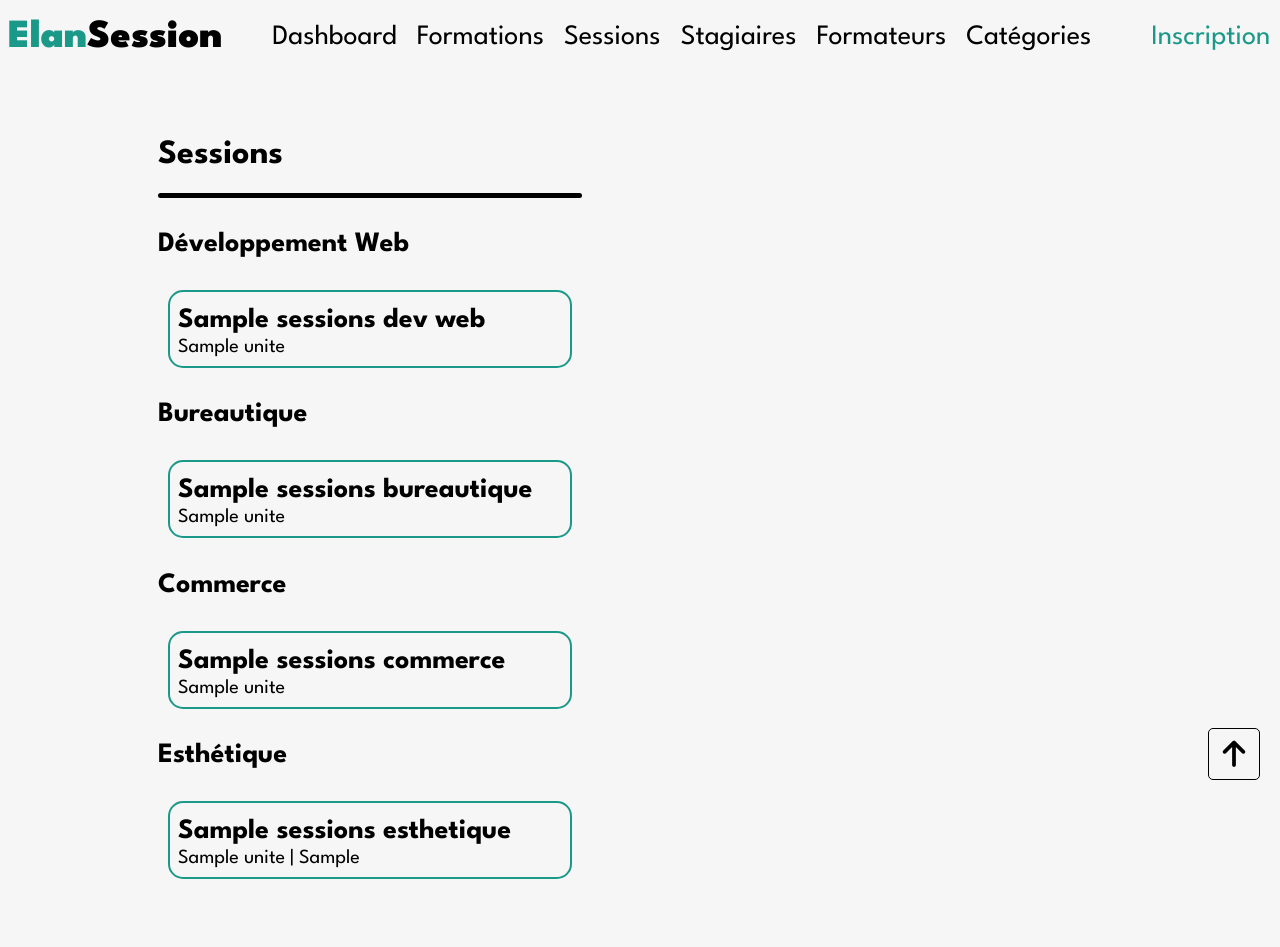
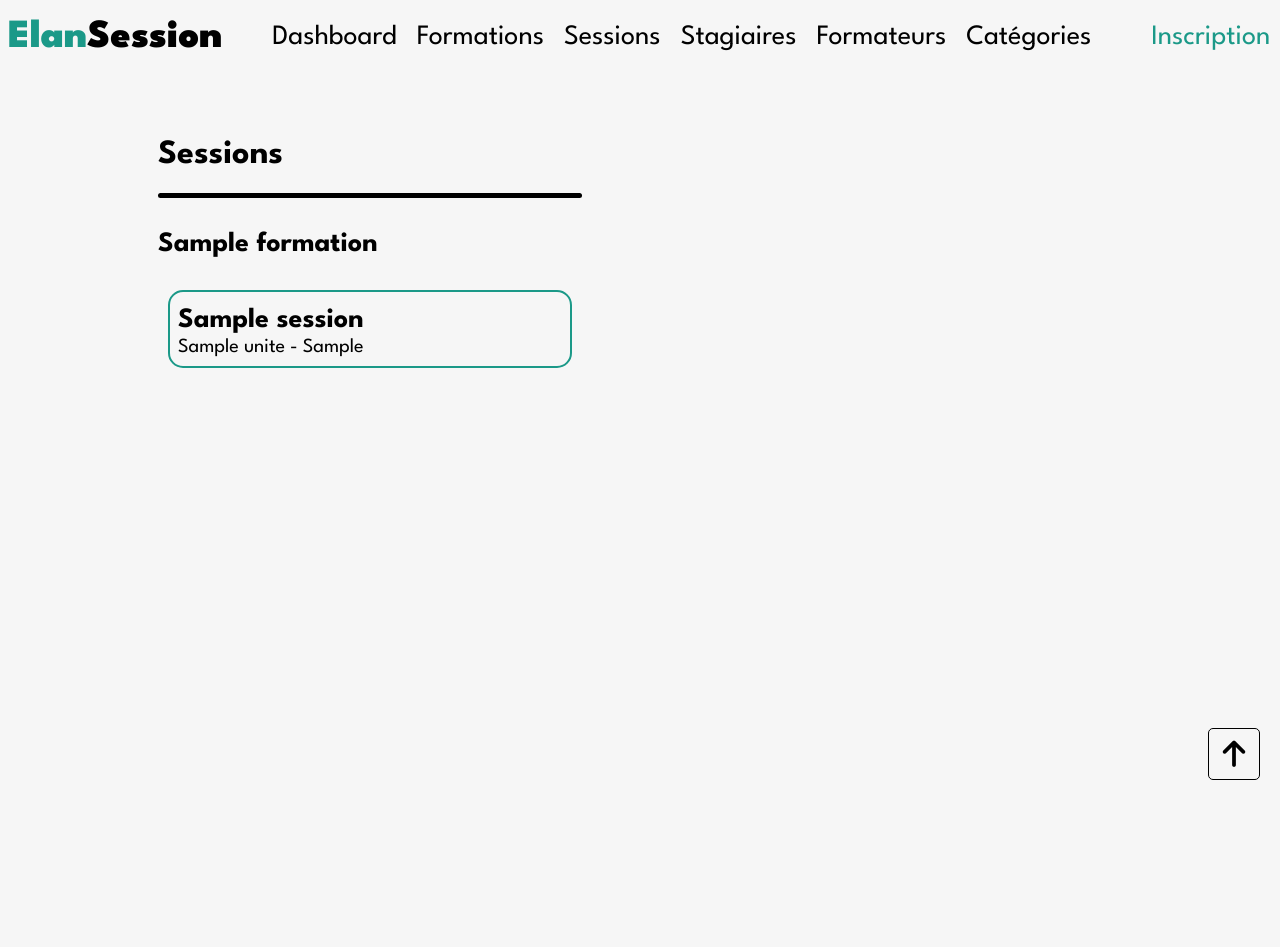
Before and after one commit to FutRR/SymfonySession, a Symfony app: template templates/session/index.html.twig in a window 1280 px wide; the page is wider, and only the part inside the window is pictured. After the commit the page ends 780 px from the top of that part, so only its background shows below. Run offline with Twig, Linux system fonts and the light colour scheme; the template is opened without the code that fills it: most values are stand-ins (such as "Sample title", 1, 10 or a date in 2020); some libraries are stand-ins or nearby versions.

Commit message:
changed sessions list method & vue for optimization

```diff
--- a/public/css/style.css
+++ b/public/css/style.css
@@ -375,6 +375,11 @@ main{
         transform: scale(1.05);
     }
 
+    .session{
+        display: flex;
+        justify-content: space-between;
+    }
+
 
     /* STAGIAIRE */
 
--- a/templates/session/index.html.twig
+++ b/templates/session/index.html.twig
@@ -12,18 +12,24 @@
 </div>
 <div class="line"></div>
 
-    {% if sessionsDevWeb | length > 0 %}
+    {# {% if sessionsDevWeb | length > 0 %}
         <div class="sous-titre">
             <h2>Développement Web</h2>
         </div>
         {% for session in sessionsDevWeb %}
             <div class="list session">
+                <div class="text">
                     <a href="{{ path('show_session', {'id': session.id}) }}">
                         <h3>{{ session.nomSession }}</h3>
                             {% for programme in session.programmes %}
                                 {{ programme.unite.nomUnite }}{% if not loop.last %} - {% endif %}
                             {% endfor %}
                     </a>
+                </div>
+                {% if is_granted('ROLE_ADMIN') %}
+                    <a class="btn delete" href="{{ path('delete_session', {'id': session.id}) }}">Supprimer</a>
+                {% endif %}
+
             </div>
         {% endfor %}
     {% endif %}
@@ -74,7 +80,36 @@
         </a>
     </div>
 {% endfor %}
+{% endif %} #}
+
+    {% for formation in formations %}
+
+    <div class="sous-titre">
+        <h2>{{ formation }}</h2>
+    </div>
+    {% if formation.sessions | length > 0 %}
+        {% for session in formation.sessions %}
+            <div class="list session">
+                <div class="text">
+                    <a href="{{ path('show_session', {'id': session.id}) }}">
+                        <h3>{{ session.nomSession }}</h3>
+                            {% for programme in session.programmes %}
+                                {{ programme.unite.nomUnite }} - {{ programme.nbJours }}{% if not loop.last %} | {% endif %}
+                            {% endfor %}
+                    </a>
+                </div>
+                {% if is_granted('ROLE_ADMIN') %}
+                    <a class="btn delete" href="{{ path('delete_session', {'id': session.id}) }}">Supprimer</a>
                 {% endif %}
+            </div>
+        {% endfor %}
+    {% else %}
+        Aucune sessions
+    {% endif %}
+
+{% endfor %}
+
+
 
 
 {% endblock %}
```
Also changed, not shown: config/services.yaml (+14 -14 lines), src/Controller/SessionController.php (+14 -11 lines). Lines whose indentation alone changed are shown as unchanged.
